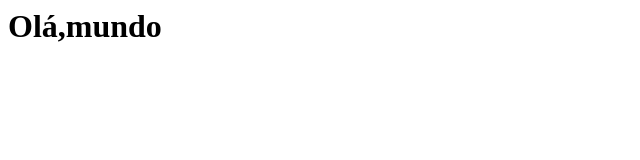
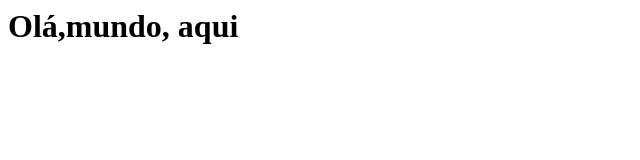
Before and after one commit to SilvaeAdriana/versionamento, a plain HTML site: page index.html in a window 1280 px wide. Shown: the whole page, without its empty margins (0-640 px from the left). Drawn offline with Linux system fonts and the light colour scheme.

Commit message:
alteracao texto h1

```diff
--- a/index.html
+++ b/index.html
@@ -1 +1 @@
-<h1>Olá,mundo</h1>
+<h1>Olá,mundo, aqui</h1>
```
